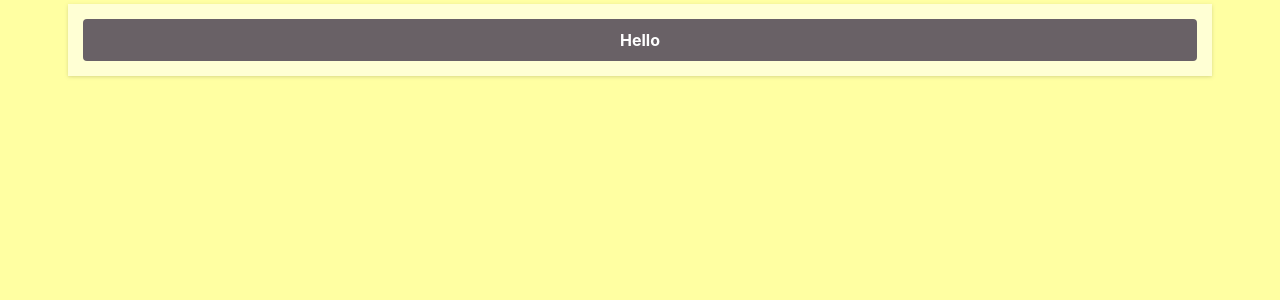
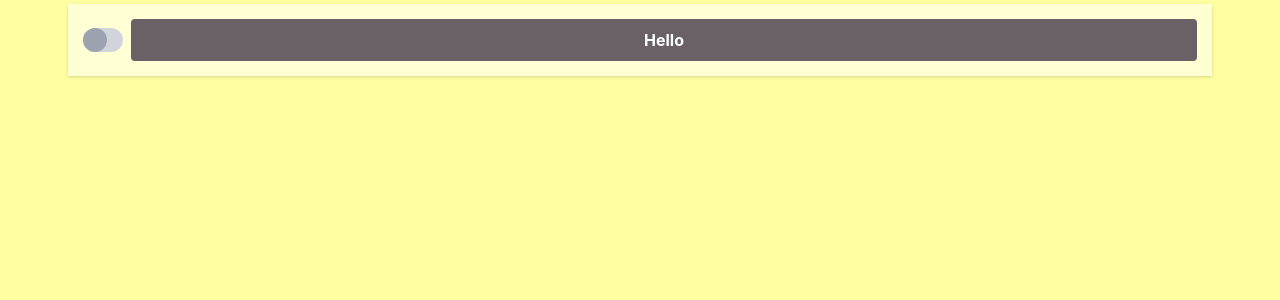
Before and after one commit to nologos/d3reacthistory, a React (Vite) app: page / in a window 1280 px wide. Shown: the top 300 px of the page. Built offline with nearby package versions, Linux system fonts and the light colour scheme.

Commit message:
example component

```diff
--- a/src/App.tsx
+++ b/src/App.tsx
@@ -1,13 +1,11 @@
-// import { useState } from 'react'
+import React from "react"
+import ExampleComponent from "./components/ExampleComponent.tsx"
+
 
 function App() {
-  // const [count, setCount] = useState(0)
-
   return (
     <div className="container">
-      <button className="flex-1 bg-primary-900 hover:bg-primary-700 text-white font-bold py-2 px-4 rounded">
-        Hello
-      </button>
+      <ExampleComponent />
     </div>
   )
 }
--- /dev/null
+++ b/src/components/ExampleComponent.tsx
@@ -0,0 +1,24 @@
+import React, { useState } from 'react';
+import ToggleButton from './ToggleButton';
+
+
+const ExampleComponent = () => {
+
+
+    const [buttonState, setbuttonState] = useState(false);
+
+    const handleToggle = () => {
+        setbuttonState(!buttonState);
+    };
+
+    return (
+        <div className="container">
+            <ToggleButton handleToggle={handleToggle} buttonState={buttonState} />
+            <button className="flex-1 bg-primary-900 hover:bg-primary-700 text-white font-bold py-2 px-4 rounded">
+                Hello
+            </button>
+        </div>
+    )
+}
+
+export default ExampleComponent;
--- /dev/null
+++ b/src/components/ToggleButton.tsx
@@ -0,0 +1,37 @@
+import React from "react";
+
+interface Props {
+    handleToggle: () => void;
+    buttonState: boolean;
+}
+
+
+const ToggleButton: React.FC<Props> = ({ handleToggle, buttonState }) => {
+    return (
+        <div className="relative flex items-center">
+            <label className="flex items-center cursor-pointer">
+                <div className="relative">
+                    <input
+                        type="checkbox"
+                        className="sr-only"
+                        onChange={handleToggle}
+                        checked={buttonState}
+                    />
+                    <div className="block bg-gray-300 w-10 h-6 rounded-full"></div>
+                    <div
+                        className={`absolute left-0 top-0 w-6 h-6 rounded-full transition-transform transform ${buttonState ? 'translate-x-full bg-green-500' : 'translate-x-0 bg-gray-400'
+                            }`}
+                    ></div>
+                </div>
+                <span className="ml-2 text-sm font-medium text-gray-900">
+                    {buttonState ? true : false}
+                </span>
+            </label>
+        </div>
+    );
+};
+
+
+
+
+export default ToggleButton
```
Also changed, not shown: src/components/ToggleButton.jsx.txt (added).
